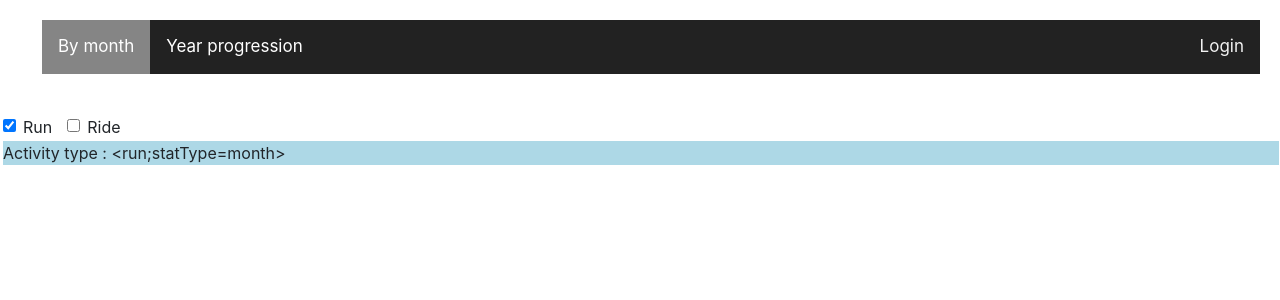
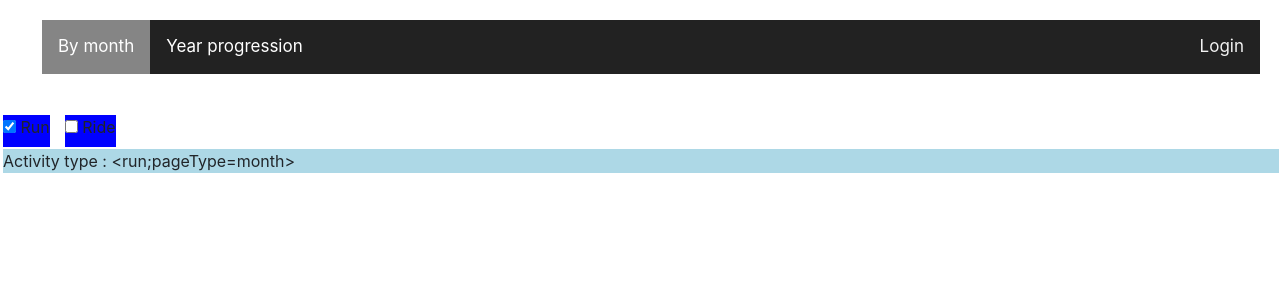
Before and after one commit to gviclin/python_repo, a Django app: page / in a window 1280 px wide. Shown: the top 300 px of the page. Run offline with Django 3.2, Linux system fonts and the light colour scheme; some libraries are stand-ins or nearby versions.

Commit message:
bugfixes

```diff
--- a/main_run.py
+++ b/main_run.py
@@ -5,7 +5,8 @@ import os
 import logging
 
 # insert at 1, 0 is the script path (or '' in REPL)
-sys.path.insert(1, os.getcwd()+"/stravaio")
+#sys.path.insert(1, os.getcwd()+"\stravaio")
+sys.path.insert(1, "D:\python\python_repo\stravaio")
 
 #sys.path.append('./')
 
--- a/myProject/myProject/settings.py
+++ b/myProject/myProject/settings.py
@@ -125,5 +125,6 @@ STATIC_ROOT = os.path.join(BASE_DIR, 'static')
 
 
 sys.path.insert(0, 'D:\\python\\python_repo')
+sys.path.insert(0, 'D:\\python\\python_repo\\stravaio')
 sys.path.insert(0, '/home/gv/python_repo')
 sys.path.insert(0, '/home/gv/python_repo/stravaio')
--- a/myProject/stravaApp/static/css/strava.css
+++ b/myProject/stravaApp/static/css/strava.css
@@ -12,8 +12,8 @@ section {
 .log {
 	background-color: lightblue;
 }
-.form-check {
-	/*background-color: blue;*/
+.listCheck {
+	background-color: blue;
 }
 
 .cb {
@@ -42,10 +42,11 @@ section {
 }
 
 h1, h2, h3, h4 {
-    font-family: 'Bradley Hand', cursive;
+	font-family: Arial, Helvetica, sans-serif;
 }
 
 body {
+	font-family: Arial, Helvetica, sans-serif;
     padding-left: 2px;
 	background-color: #E7E7E7;
 	width: auto;
@@ -70,7 +71,8 @@ th {
 }
 
 .dataframe {
-	font-family: "Trebuchet MS", Arial, Helvetica, sans-serif;
+	font-family: Arial, Helvetica, sans-serif;
+	/*font-family: "Trebuchet MS", Arial, Helvetica, sans-serif;*/
 	border-collapse: collapse;
 	width: 100%;
     background-color: #AAAAAA;
--- a/myProject/stravaApp/templates/baseStrava.html
+++ b/myProject/stravaApp/templates/baseStrava.html
@@ -28,7 +28,7 @@
 				<a id="yearLink" class="menu_button">Year progression</a>
 
 			<div class="topnav-right">
-				<a id="loginLink" class="menu_button" href="{% url 'viewLogin' %}">Login</a>
+				<a id="loginLink" class="menu_button">Login</a>
 			</div></div>
 		</div>
 			<!--h1><a href="/">Statistics</a></h1-->
@@ -38,14 +38,14 @@
 			<div class="cb">
 				<div class="row">
 					<div class="col">
-						<div class="form-check">
-							<input class="form-check-input" type="checkbox" value="Run" id="run">
-							<label class="form-check-label" for="run">Run</label>
+						<div class="listCheck">
+							<input class="listCheck-input" type="checkbox" value="Run" id="run">
+							<label class="listCheck-label" for="run">Run</label>
 						</div>
 					</div>
-					<div class="form-check">
-						<input class="form-check-input" type="checkbox" value="Ride" id="ride">
-						<label class="form-check-label" for="ride">Ride</label>
+					<div class="listCheck">
+						<input class="listCheck-input" type="checkbox" value="Ride" id="ride">
+						<label class="listCheck-label" for="ride">Ride</label>
 					</div>
 				</div>
 			</div>
@@ -69,56 +69,55 @@
 </html>
 
 <script type='text/javascript'>
-{% if actif == 1 %}sessionStorage.setItem("statType", "month");{% endif %}
-{% if actif == 2 %}sessionStorage.setItem("statType", "year");{% endif %}
-{% if actif == 3 %}sessionStorage.setItem("statType", "login");{% endif %}
+
 
 
  $(document).ready(function(){
 
-	//$(".menu_button").css("background-color","#ffffff");
+	// Store the page type
+	{% if actif == 1 %}sessionStorage.setItem("pageType", "month");{% endif %}
+	{% if actif == 2 %}sessionStorage.setItem("pageType", "year");{% endif %}
+	{% if actif == 3 %}sessionStorage.setItem("pageType", "login");{% endif %}
 
 	updateMenu();
 
 	$("#run").prop("checked", true);
 
-	//Trigger defaut statType
+	//Trigger defaut pageType
 	{% if actif != 3 %}
-	sendPostMessage(GetActivityType(), sessionStorage.getItem("statType"));
+	sendPostMessage(GetActivityType(), sessionStorage.getItem("pageType"));
 	{% endif %}
 
 	$('#monthLink').css('cursor', 'pointer'); // 'default' to revert
 	$('#yearLink').css('cursor', 'pointer'); // 'default' to revert
+	$('#loginLink').css('cursor', 'pointer'); // 'default' to revert
 
  	$("#monthLink").click(function(){
-		sessionStorage.setItem("statType", "month");
+		sessionStorage.setItem("pageType", "month");
 		sendPostMessage(GetActivityType(), "month");
 		updateMenu();
 	});
 
 	$("#yearLink").click(function(){
-		sessionStorage.setItem("statType", "year");
+		sessionStorage.setItem("pageType", "year");
 		sendPostMessage(GetActivityType(), "year");
 		updateMenu();
 	});
 
+	$("#loginLink").click(function(){
+		sessionStorage.setItem("pageType", "login");
+		window.location.href = "http://www.strava.com/oauth/authorize?client_id=9402&response_type=code&redirect_uri=http://127.0.0.1:8000/strava/login/&approval_prompt=force&scope=read,activity:read_all";
+		//updateMenu();
+	});
+
 	$("#run").change(function(){
 			$("#ride").prop("checked", false);
-
-			sendPostMessage(GetActivityType(), sessionStorage.getItem("statType"));
-
-			//alert("check run");
-			/*document.querySelector('#loginLink').click();
-			/*$.get("http://127.0.0.1:8000/strava/byMonth/", { actType:"run"}, function( data ) {
-			  $( ".result" ).html( data );
-			  //alert( "Load was performed." );
-			});*/
+			sendPostMessage(GetActivityType(), sessionStorage.getItem("pageType"));
 	});
 
 	$("#ride").change(function(){
 			$("#run").prop("checked", false);
-
-			sendPostMessage(GetActivityType(), sessionStorage.getItem("statType"))
+			sendPostMessage(GetActivityType(), sessionStorage.getItem("pageType"))
 	});
 
  });
@@ -134,13 +133,13 @@
 	return type
 }
 
- function sendPostMessage(activityType, statType) {
+ function sendPostMessage(activityType, pageType) {
 	// make POST ajax call
 	$('html, body').css("cursor", "wait");
 	$.ajax({
 		type: 'POST',
 		url: "{% url 'post_ajax' %}",
-		data: "activityType=" + activityType + ";statType=" + statType,
+		data: "activityType=" + activityType + ";pageType=" + pageType,
 		success: function (response) {
 			//alert("ajax ok");
 			log = response["log"]
@@ -165,23 +164,26 @@
 
 
  function updateMenu() {
-	if (sessionStorage.getItem("statType") == "month")
+	if (sessionStorage.getItem("pageType") == "month")
 	{
 		$('#monthLink').css('background-color', '#858585');
 		$('#yearLink').css('background-color', '#222');
 		$('#loginLink').css('background-color', '#222');
+		$('.listCheck').show();
 	}
-	else if (sessionStorage.getItem("statType") == "year")
+	else if (sessionStorage.getItem("pageType") == "year")
 	{
 		$('#yearLink').css('background-color', '#858585');
 		$('#monthLink').css('background-color', '#222');
 		$('#loginLink').css('background-color', '#222');
+		$('.listCheck').show();
 	}
-	else if (sessionStorage.getItem("statType") == "login")
+	else if (sessionStorage.getItem("pageType") == "login")
 	{
 		$('#loginLink').css('background-color', '#858585');
 		$('#monthLink').css('background-color', '#222');
 		$('#yearLink').css('background-color', '#222');
+		$('.listCheck').hide();
 	}
 }
  </script>
--- a/myProject/stravaApp/templates/loginStrava.html
+++ b/myProject/stravaApp/templates/loginStrava.html
@@ -4,8 +4,8 @@
     <div class="class1">
         <h1></h1>
         <p>
-		token : {{token}}
-		{{html}}
+		user_token : {{token}} <br>
+		access_token : {{html}}
 		</p>
 		<p>
 		Number of visits : {{num_visits}}
--- a/myProject/stravaApp/urls.py
+++ b/myProject/stravaApp/urls.py
@@ -3,8 +3,8 @@ from . import views
 
 
 urlpatterns = [
-    url(r'byMonth/', 				views.viewByMonth, name='viewByMonth'),
-	url(r'yearProgression/', 		views.viewYearProgression, name='viewYearProgression'),
+    #url(r'byMonth/', 				views.viewByMonth, name='viewByMonth'),
+	#url(r'yearProgression/', 		views.viewYearProgression, name='viewYearProgression'),
 	url(r'login/', 					views.viewLogin, name='viewLogin'),
 	url(r'post_ajax/', 				views.post_ajax, name='post_ajax'),
 	#url(r'login/?state=&code=(?P<token>[a-zA-Z0-9_]+)&scope=.*$', 	views.viewLogin, name='viewLogin'),
--- a/myProject/stravaApp/views.py
+++ b/myProject/stravaApp/views.py
@@ -18,9 +18,9 @@ import plotly.graph_objs as go
 import plotly.offline as offline
 #from plotly.graph_objs import Scatter
 
-from main_django import getStatByMonth
-from main_django import getStatAnnual
-from main_django import login
+from main_django import login, logoff
+from main_django import getStatByMonth, getStatAnnual
+
 
 from django.views.decorators.csrf import csrf_exempt
 
@@ -36,8 +36,8 @@ def post_ajax(request):
 		if 'activityType' in request.POST:
 			activityType = request.POST['activityType']
 			response["log"]  = "Activity type : <" + activityType + ">"
-		if 'statType' in request.POST:
-			statType = request.POST['statType']
+		if 'pageType' in request.POST:
+			statType = request.POST['pageType']
 			response["log"]  = response["log"] + " Stat type : <" + statType  +">"
 
 	if statType=="month":
@@ -84,51 +84,22 @@ def viewLogin(request):
 
 		html = login(token)
 
-		return render(request, 'loginStrava.html', locals() )
+		#logoff
+		logoff(html)
+
 	else:
-		return HttpResponseRedirect("http://www.strava.com/oauth/authorize?client_id=9402&response_type=code&redirect_uri=http://127.0.0.1:8000/strava/login/&approval_prompt=force&scope=read,activity:read_all")
+		html = ""
+		token = "token not found !!!!"
+
+	return render(request, 'loginStrava.html', locals() )
 
 
 
 
 def viewByMonth(request):
 	actif = 1
-	#print (settings.BASE_DIR)
-	#print(sys.path)
-	'''f_name = os.path.join(f"C:/Users/gaelv/.stravadata", f"global_data_134706.parquet")
 
-	#print (f_name)
-	df = pd.read_parquet(f_name)
-
-	html= df.to_html'''
-
-	if 'actType' in request.GET:
-		activityType = request.GET['actType']
-		request.session['activityType'] = activityType
-	else:
-		activityType = request.session.get('activityType', "run")
-		print("")
-
-		#df = getStatByMonth()
-
-		#print (df)
-
-		html = 	None#df.to_html()
-
-
-
-		'''return HttpResponse("""
-			<h1>Bienvenue sur mon blog !</h1>
-			<p>Les crêpes bretonnes ça tue des mouettes en plein vol !</p>
-		""")'''
-	return render(request, 'byMonthStrava.html', locals() )
-
-def viewYearProgression(request):
-	actif = 2
-	#plot_div = generateGraph(["run"])
-
-	return render(request, "byYearStrava.html", locals())
-
+	return render(request, 'baseStrava.html', locals() )
 
 def generateGraph(list, objList):
 	html = ""
```
Also changed, not shown: activity.py (+16 -9 lines), main_django.py (+14 -5 lines), main_ride.py (+8 -1 lines), stravaio/stravaio.py (+15 -4 lines).
